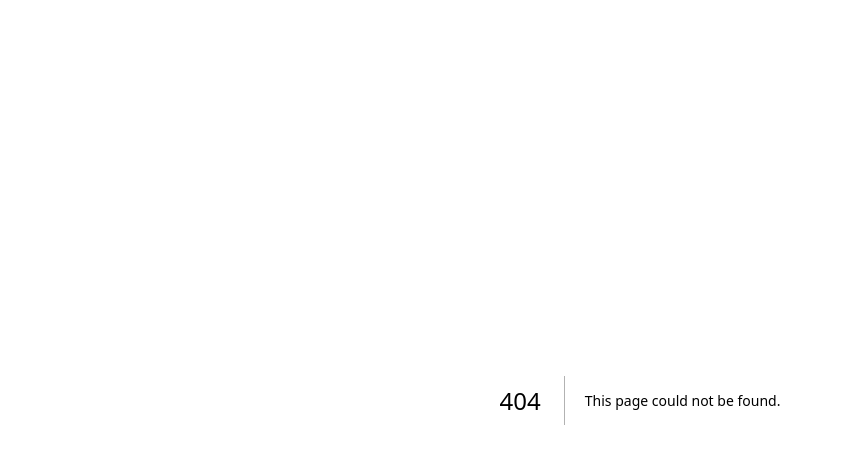
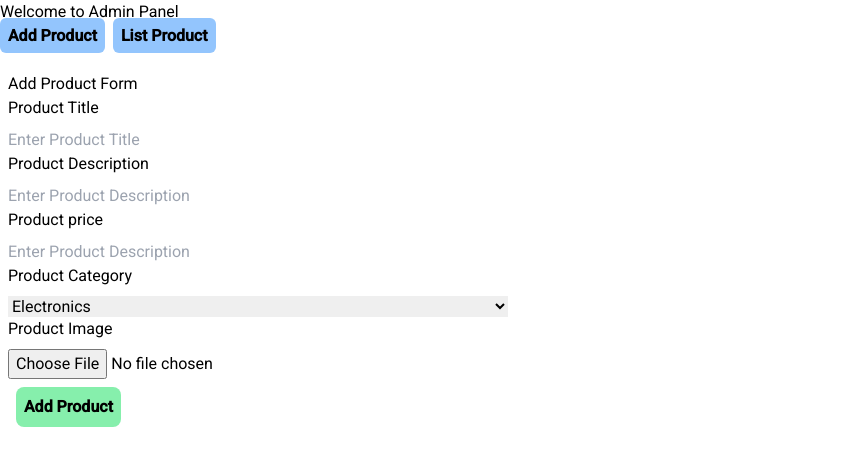
Before and after one commit to arush-sharma-xs/ecom-proj, a Next.js app: page /admin/addproduct in a window 1280 px wide. Before the commit this address had no page. Shown: the top 466 px of the page, without its empty margins (0-843 px from the left). Built offline with nearby package versions, Linux system fonts and the light colour scheme.

Commit message:
add few form

```diff
--- /dev/null
+++ b/app/(admin)/admin/addproduct/page.tsx
@@ -0,0 +1,50 @@
+"use client"
+
+import React from 'react'
+
+export default function page() {
+  // title, desc, category, price, stock
+
+
+  const handleSubmit = () => {
+    console.log("willhandle submit")
+
+  }
+
+  return (
+    <div className="flex p-2 flex-col">
+      <h2>Add Product Form</h2>
+        <form action="#" onSubmit={handleSubmit} className="w-[500px]">
+            <div className="flex flex-col gap-2">
+              <label htmlFor="title">Product Title </label>
+              <input type="text" name="productTitle" placeholder="Enter Product Title"/>
+            </div>
+            <div className="flex flex-col gap-2">
+              <label htmlFor="title">Product Description </label>
+              <input type="text" name="productDesc" placeholder="Enter Product Description"/>
+            </div>
+            <div className="flex flex-col gap-2">
+              <label htmlFor="title">Product price </label>
+              <input type="text" name="productDesc" placeholder="Enter Product Description"/>
+            </div>
+            <div className="flex flex-col gap-2">
+              <label htmlFor="title">Product Category </label>
+              <select name="productCategory">
+                  <option value="electronic">Electronics</option>
+                  <option value="jewelery">Jewelery</option>
+                  <option value="men's clothing">Men's clothing</option>
+                  <option value="women's clothing">Women's clothing</option>
+                </select>
+            </div>
+
+            <div className="flex flex-col gap-2">
+              <label htmlFor="title">Product Image </label>
+              <input type="file" name="productImages" accept="image/*"  />
+            </div>
+
+          <button className="p-2 m-2 bg-green-300 rounded-lg font-bold" type="submit">Add Product </button>
+        </form>
+
+    </div>
+  )
+}
--- /dev/null
+++ b/app/(admin)/admin/listproduct/page.tsx
@@ -0,0 +1,7 @@
+import React from 'react'
+
+export default function page() {
+  return (
+    <div>product list</div>
+  )
+}
--- /dev/null
+++ b/app/(admin)/admin/page.tsx
@@ -0,0 +1,7 @@
+import React from 'react'
+
+export default function page() {
+  return (
+    <div>this will be admin page.</div>
+  )
+}
--- /dev/null
+++ b/app/(admin)/layout.tsx
@@ -0,0 +1,20 @@
+import React from "react";
+import Link from "next/link";
+
+export default function layout({ children }: { children: React.ReactNode }) {
+  return (
+    <div>
+      <h2>Welcome to Admin Panel</h2>
+      <ul className="flex gap-2">
+        <li>
+          <Link href="/admin/addproduct" className="p-2 bg-blue-300 text-black rounded-md font-bold">Add Product</Link>
+        </li>
+        <li>
+          <Link href="/admin/listproduct" className="p-2 bg-blue-300 text-black rounded-md font-bold">List Product</Link>
+        </li>
+      </ul>
+
+      <div className="mt-4">{children}</div>
+    </div>
+  );
+}
--- a/app/(auth)/register/page.tsx
+++ b/app/(auth)/register/page.tsx
@@ -7,10 +7,6 @@ import {motion} from "framer-motion"
 import { register }  from '@/action/action'
 
 export default function page() {
-
-
-
-
 
   return (
    <motion.div initial={{ x:-500, y:0 }} animate={{x:0, y:0}} className='relative z-999999 flex'>
```
Also changed, not shown: action/action.ts (+7 -1 lines).
